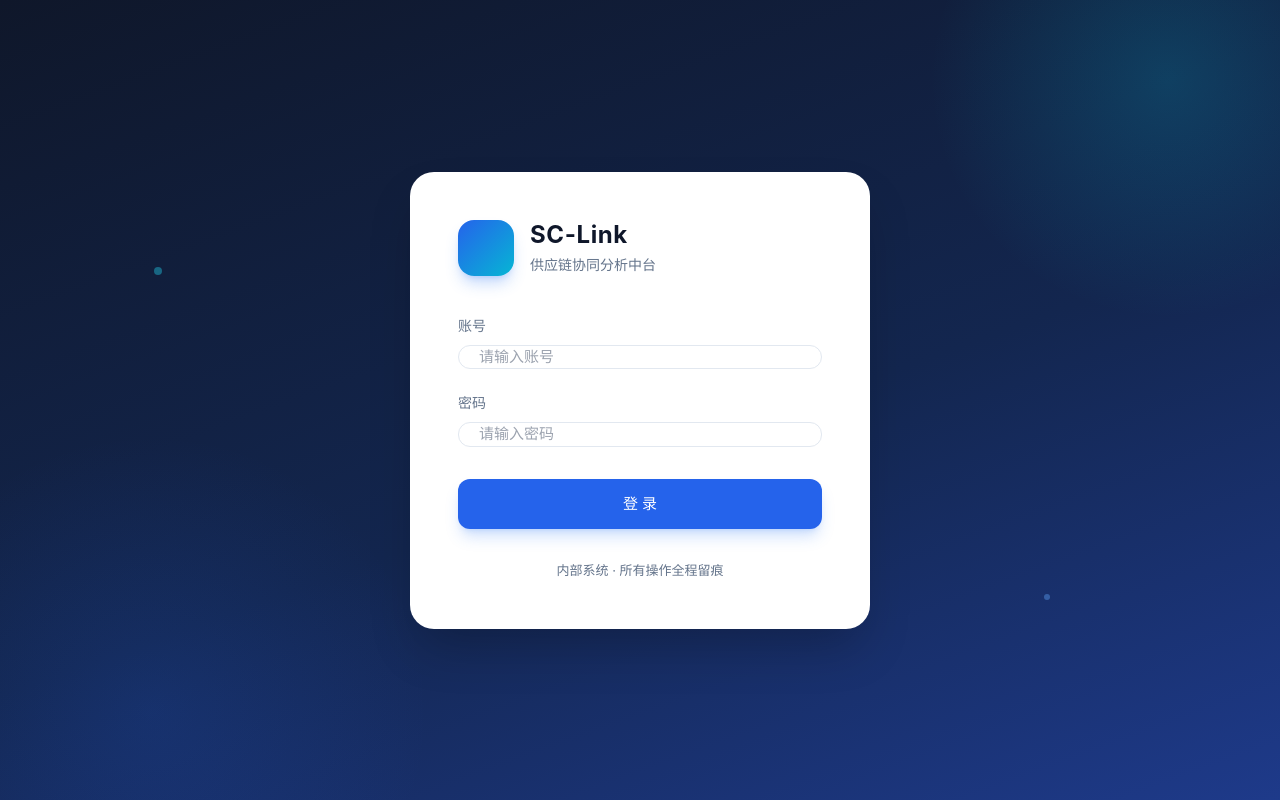
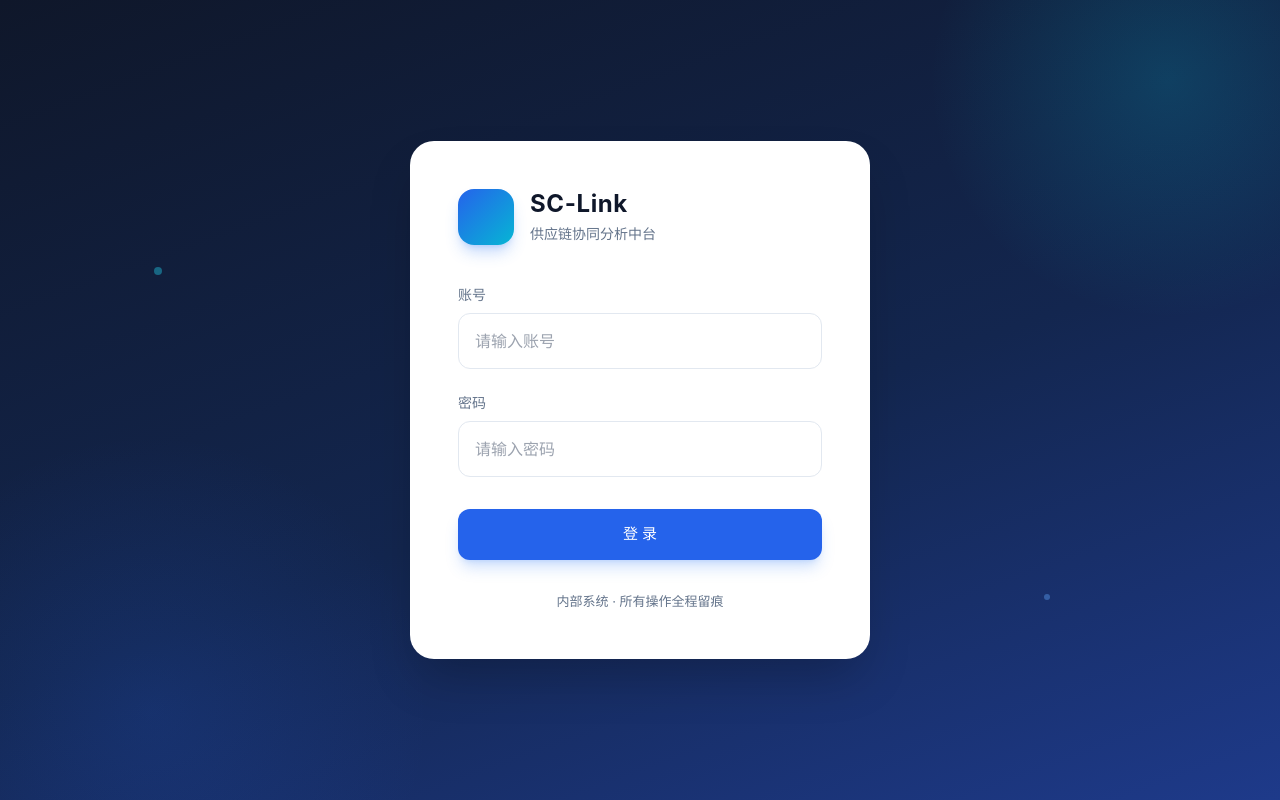
Before and after one commit to gonghuaze999-design/SC-Link, a Vue app in the folder frontend/: page /login in a window 1280 px wide. Built offline with nearby package versions, Linux system fonts and the light colour scheme.

Commit message:
修复登录框类名损坏(py-3.5.5→56px高输入框)并重启前端服务,UsersView 弹窗修复已验证编译通过

```diff
--- a/frontend/src/views/LoginView.vue
+++ b/frontend/src/views/LoginView.vue
@@ -53,7 +53,7 @@ async function submit() {
           <label class="block text-sm text-muted mb-2">账号</label>
           <input
             v-model="username"
-            class="w-full border border-line rounded-xl px-5 py-3.5.5 text-[15px] outline-none focus:border-primary focus:ring-2 focus:ring-primary/20 transition"
+            class="w-full h-[56px] border border-line rounded-xl px-4 text-base outline-none focus:border-primary focus:ring-2 focus:ring-primary/20 transition"
             placeholder="请输入账号"
           />
         </div>
@@ -62,7 +62,7 @@ async function submit() {
           <input
             v-model="password"
             type="password"
-            class="w-full border border-line rounded-xl px-5 py-3.5.5 text-[15px] outline-none focus:border-primary focus:ring-2 focus:ring-primary/20 transition"
+            class="w-full h-[56px] border border-line rounded-xl px-4 text-base outline-none focus:border-primary focus:ring-2 focus:ring-primary/20 transition"
             placeholder="请输入密码"
           />
         </div>
```
